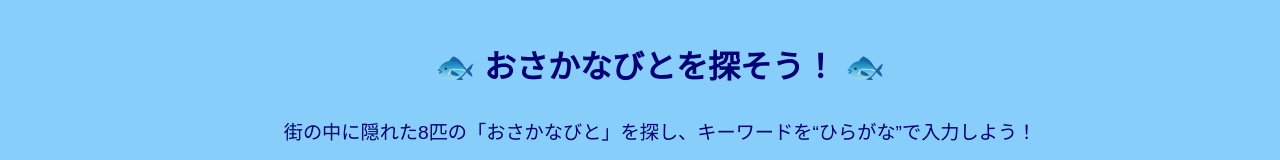
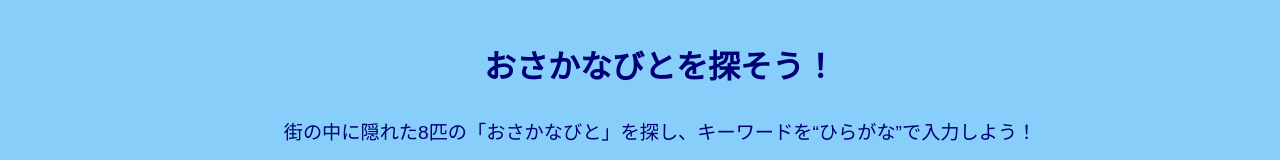
Before and after one commit to agesgiao/stamp, a plain HTML site: page stamprally.html in a window 1280 px wide. Shown: the top 160 px of the page. Drawn offline with Linux system fonts and the light colour scheme.

Commit message:
Update stamprally.html

```diff
--- a/stamprally.html
+++ b/stamprally.html
@@ -9,7 +9,7 @@
 
 <body>
 	<header>
-        <h1>🐟 おさかなびとを探そう！ 🐟</h1>
+        <h1>おさかなびとを探そう！</h1>
         <p>街の中に隠れた8匹の「おさかなびと」を探し、キーワードを“ひらがな”で入力しよう！</p>
     </header>
     <div class="container">
```
